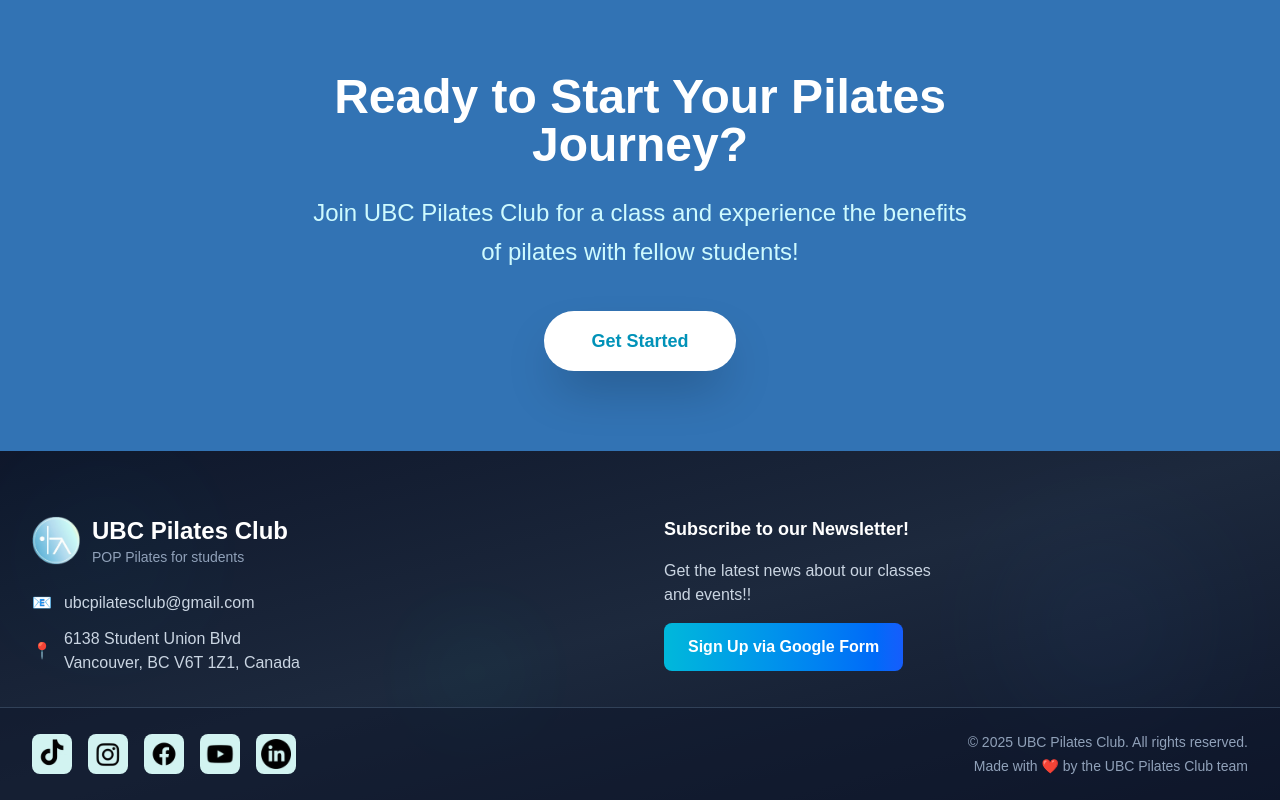
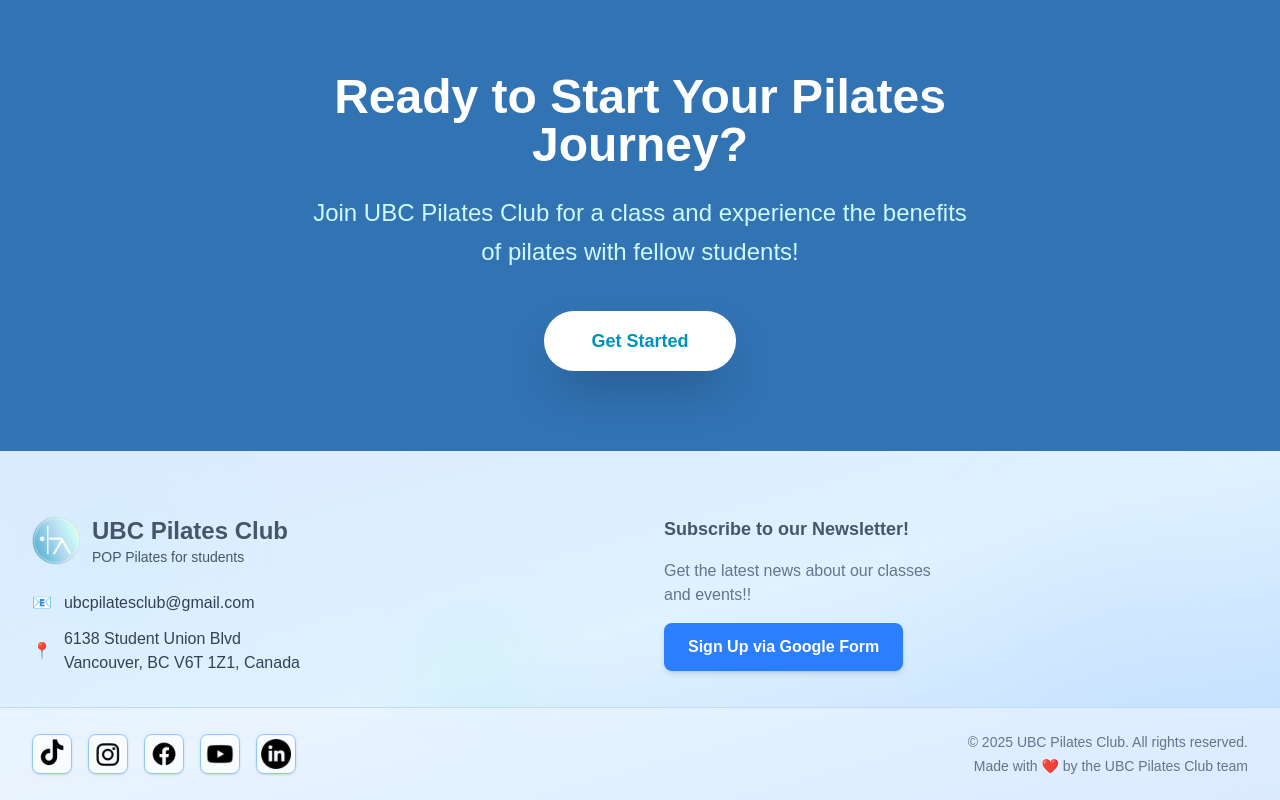
Before and after one commit to clairez308/ubc-pilates, a Next.js app: page / in a window 1280 px wide. Shown: the part 2958-3758 px from the top of the page. Built offline with nearby package versions, Linux system fonts and the light colour scheme.

Commit message:
footer update

```diff
--- a/src/components/Footer.tsx
+++ b/src/components/Footer.tsx
@@ -18,12 +18,12 @@
   };
 
   return (
-    <footer className="relative bg-gradient-to-br from-slate-900 via-slate-800 to-slate-900 text-white overflow-hidden">
+    <footer className="relative bg-gradient-to-br from-blue-100 via-sky-100 to-blue-200 text-slate-800 overflow-hidden">
       {/* Background Pattern */}
-      <div className="absolute inset-0 opacity-5">
-        <div className="absolute top-10 left-10 w-32 h-32 bg-cyan-400 rounded-full blur-3xl"></div>
-        <div className="absolute bottom-20 right-20 w-48 h-48 bg-blue-400 rounded-full blur-3xl"></div>
-        <div className="absolute top-1/2 left-1/3 w-24 h-24 bg-teal-400 rounded-full blur-2xl"></div>
+      <div className="absolute inset-0 opacity-20">
+        <div className="absolute top-10 left-10 w-32 h-32 bg-cyan-200 rounded-full blur-3xl"></div>
+        <div className="absolute bottom-20 right-20 w-48 h-48 bg-blue-200 rounded-full blur-3xl"></div>
+        <div className="absolute top-1/2 left-1/3 w-24 h-24 bg-teal-200 rounded-full blur-2xl"></div>
       </div>
 
       <div className="relative z-10">
@@ -48,17 +48,17 @@
                     />
                   </div>
                   <div>
-                    <h3 className="text-2xl font-black text-white">
+                    <h3 className="text-2xl font-black text-slate-600">
                       UBC Pilates Club
                     </h3>
-                    <p className="text-slate-400 text-sm">
+                    <p className="text-slate-600 text-sm">
                       POP Pilates for students
                     </p>
                   </div>
                 </div>
 
                 {/* Contact Info */}
-                <div className="space-y-3 text-slate-300">
+                <div className="space-y-3 text-slate-700">
                   <div className="flex items-center gap-3">
                     <span className="text-cyan-400">📧</span>
                     <span>ubcpilatesclub@gmail.com</span>
@@ -81,17 +81,17 @@
               transition={{ duration: 0.6, delay: 0.3 }}
             >
               <div className="max-w-md mx-auto text-center lg:text-left lg:mx-0">
-                <h4 className="text-lg font-bold text-white mb-4">
+                <h4 className="text-lg font-bold text-slate-600 mb-4">
                   Subscribe to our Newsletter!
                 </h4>
-                <p className="text-slate-300 mb-4">
+                <p className="text-slate-500 mb-4">
                   Get the latest news about our classes and events!!
                 </p>
                 <a
                   href="https://forms.gle/B1tJAyRZMk7cyghg7"
                   target="_blank"
                   rel="noopener noreferrer"
-                  className="inline-block px-6 py-3 bg-gradient-to-r from-cyan-500 to-blue-600 text-white font-semibold rounded-lg hover:shadow-lg transition-all duration-300"
+                  className="inline-block px-6 py-3 bg-blue-500 hover:bg-blue-600 text-white shadow-md hover:shadow-lg font-semibold rounded-lg hover:shadow-lg transition-all duration-300"
                 >
                   Sign Up via Google Form
                 </a>
@@ -132,7 +132,7 @@
         </div>
 
         {/* Bottom Bar */}
-        <div className="border-t border-slate-700 bg-slate-900/50">
+        <div className="border-t border-blue-200 bg-blue-50/60">
           <div className="max-w-7xl mx-auto px-4 sm:px-6 lg:px-8 py-6">
             <div className="flex flex-col lg:flex-row items-center justify-between gap-4">
               {/* Social Links */}
@@ -143,7 +143,7 @@
                     href={url}
                     target="_blank"
                     rel="noopener noreferrer"
-                    className={`w-10 h-10 bg-aqua rounded-lg flex items-center justify-center text-slate-400 transition-all duration-300 hover:bg-lightyellow`}
+                    className={`w-10 h-10 bg-white/70 backdrop-blur-sm rounded-lg flex items-center justify-center shadow-sm hover:bg-white transition-all duration-300 border border-blue-300`}
                   >
                     <Image
                       src={`/${platform}.avif`}
@@ -156,7 +156,7 @@
               </div>
 
               {/* Copyright */}
-              <div className="text-slate-400 text-sm text-center lg:text-right">
+              <div className="text-slate-500 text-sm text-center lg:text-right">
                 <p>
                   © {new Date().getFullYear()} UBC Pilates Club. All rights
                   reserved.
```
